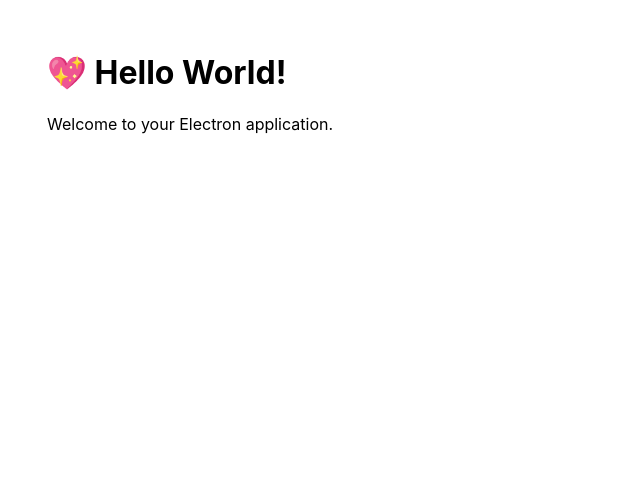
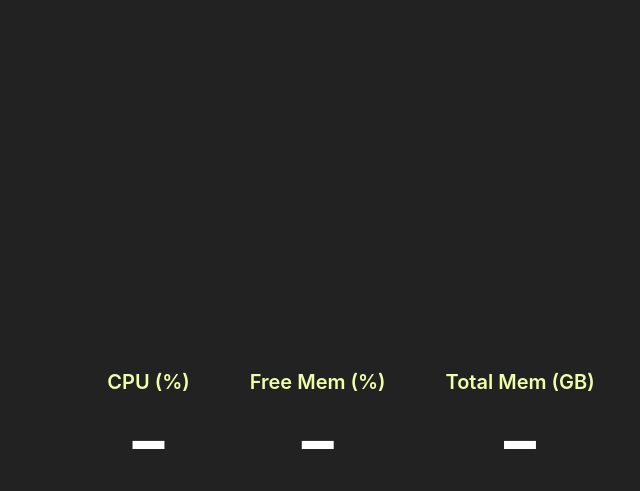
Before and after one commit to Alee2117/electronJS-first, an Electron app: page src/index.html in a window 1000 px wide. Shown: the whole page, without its empty margins (149-789 px from the left). Drawn offline with Linux system fonts and the light colour scheme; no server answers.

Commit message:
added custom icon, JS displays correctly and updates CPU stats in real time

```diff
--- a/src/index.css
+++ b/src/index.css
@@ -1,7 +1,37 @@
+html {
+  width: 100vw;
+  height: 100vh;
+}
+
 body {
-  font-family: -apple-system, BlinkMacSystemFont, 'Segoe UI', Roboto, Helvetica,
+  font-family: -apple-system, BlinkMacSystemFont, "Segoe UI", Roboto, Helvetica,
     Arial, sans-serif;
   margin: auto;
   max-width: 38rem;
   padding: 2rem;
+  width: 100%;
+  height: 100%;
+  padding: 3%;
+  overflow: hidden;
+  background-color: #222;
+  display: flex;
+  justify-content: center;
+  align-items: center;
+  color: white;
 }
+
+.box {
+  display: flex;
+  justify-content: center;
+  align-items: center;
+  flex-direction: column;
+  font-size: 100px;
+  line-height: 0.95;
+  padding: 0 30px 0 30px;
+}
+
+.label {
+  font-size: 20px;
+  font-weight: 600;
+  color: #efa;
+}
--- a/src/index.html
+++ b/src/index.html
@@ -6,8 +6,18 @@
     <link rel="stylesheet" href="index.css" />
   </head>
   <body>
-    <h1>💖 Hello World!</h1>
-    <p>Welcome to your Electron application.</p>
+    <div class="box">
+      <span class="label">CPU (%)</span>
+      <span id="cpu">-</span>
+    </div>
+    <div class="box">
+      <span class="label">Free Mem (%)</span>
+      <span id="mem">-</span>
+    </div>
+    <div class="box">
+      <span class="label">Total Mem (GB)</span>
+      <span id="total-mem">-</span>
+    </div>
   </body>
   <script>
     const electron = require("electron");
@@ -15,12 +25,15 @@
 
     ipcRenderer.on("cpu", (event, data) => {
       console.log(`cpu % ${data}`);
+      document.getElementById("cpu").innerHTML = data.toFixed(2);
     });
     ipcRenderer.on("mem", (event, data) => {
       console.log(`mem % ${data}`);
+      document.getElementById("mem").innerHTML = data.toFixed(2);
     });
     ipcRenderer.on("total-mem", (event, data) => {
       console.log(`total mem GB ${data}`);
+      document.getElementById("total-mem").innerHTML = data.toFixed(2);
     });
   </script>
 </html>
```
Also changed, not shown: src/index.js (+10 -10 lines), src/icon.ico (added).
